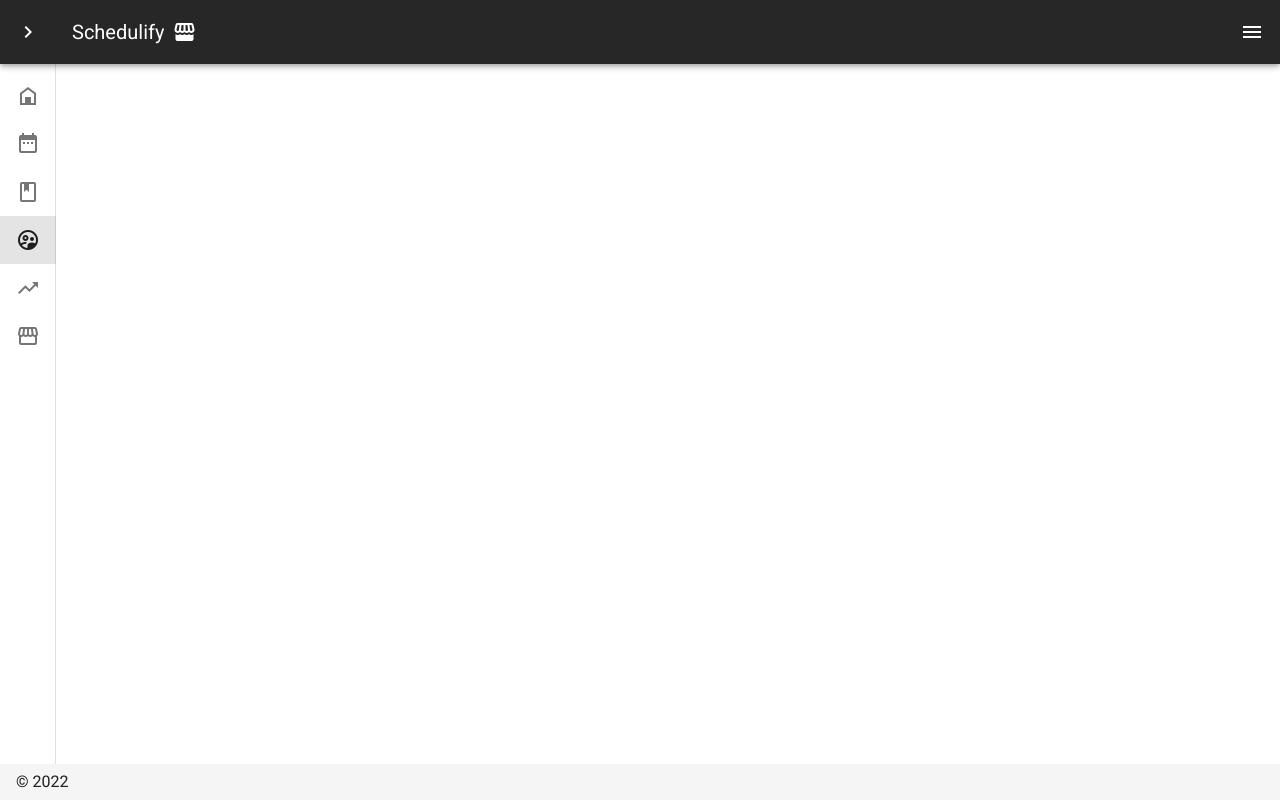
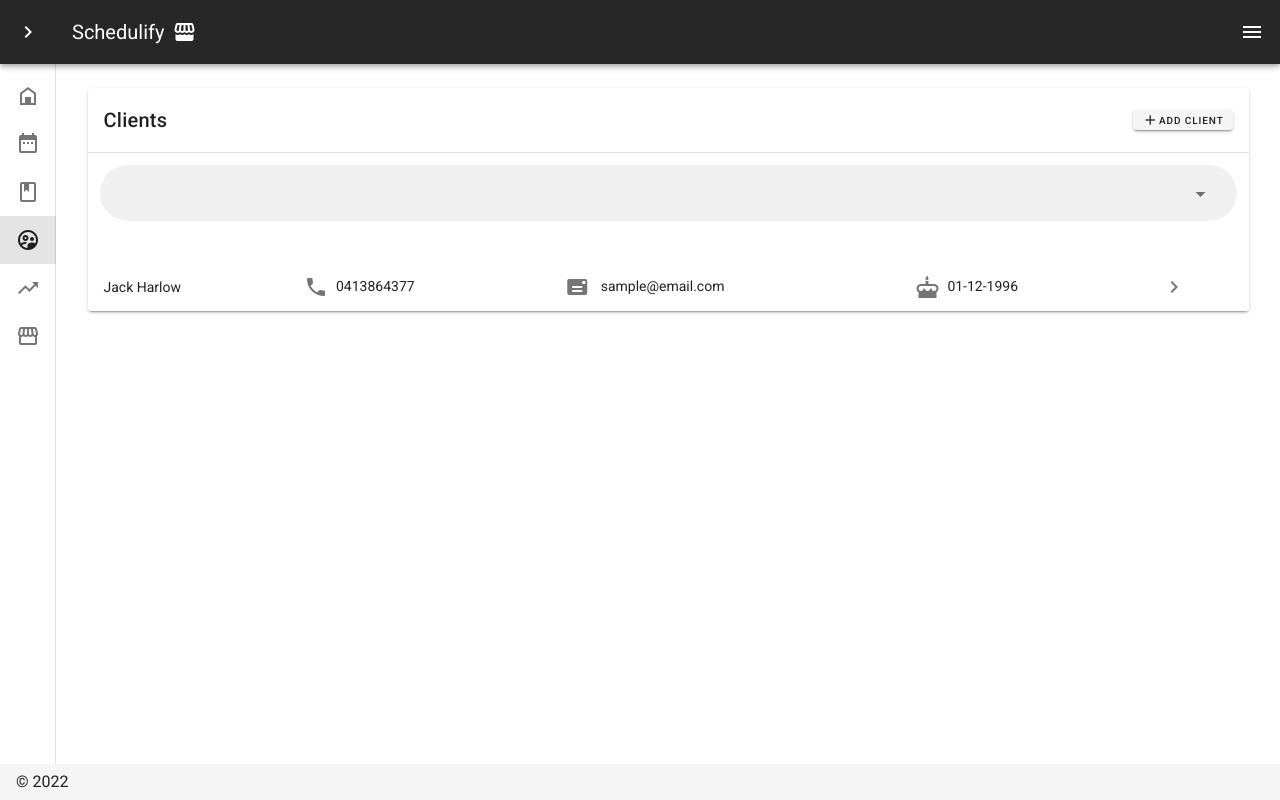
Before and after one commit to DanielOttodev/admin, a Nuxt app: page /clients in a window 1280 px wide. Built offline with nearby package versions, Linux system fonts and the light colour scheme.

Commit message:
client page

```diff
--- a/pages/clients.vue
+++ b/pages/clients.vue
@@ -0,0 +1,50 @@
+<template>
+    <v-container>
+        <v-row>
+            <v-col cols="12">
+                <v-card>
+                    <v-card-title>
+                        Clients
+                        <v-btn absolute right x-small>
+                            <v-icon small>mdi-plus</v-icon> Add Client
+                        </v-btn>
+                    </v-card-title>
+                    <v-divider></v-divider>
+                    <v-autocomplete class="pa-3" rounded filled></v-autocomplete>
+                    <v-simple-table>
+                        <tbody>
+                            <tr class="client-row">
+                                <td>Jack Harlow</td>
+                                <td>
+                                    <v-icon left>mdi-phone</v-icon>0413864377
+                                </td>
+                                <td>
+                                    <v-icon left>mdi-mail</v-icon> sample@email.com
+                                </td>
+                                <td>
+                                    <v-icon left>mdi-cake</v-icon>01-12-1996
+                                </td>
+                                <td>
+                                    <v-icon>mdi-chevron-right</v-icon>
+                                </td>
+                            </tr>
+                        </tbody>
+
+                    </v-simple-table>
+                </v-card>
+            </v-col>
+        </v-row>
+    </v-container>
+</template>
+
+<script>
+export default {
+
+}
+</script>
+
+<style >
+.client-row:hover {
+    cursor: pointer;
+}
+</style>
```
